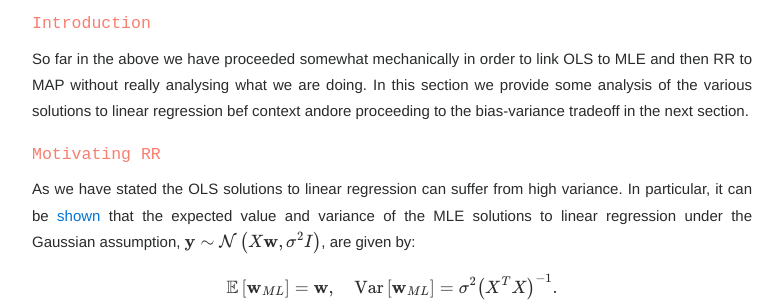
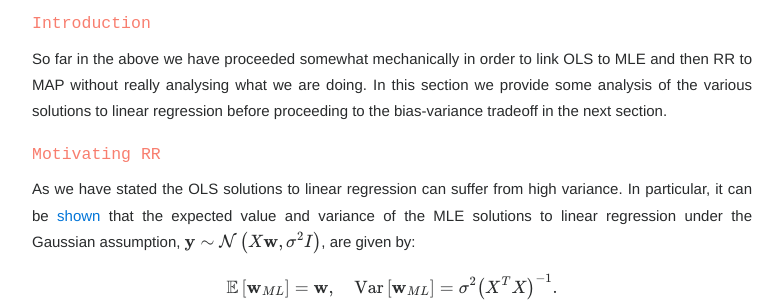
Before and after one commit to maw501/maw501.github.io, a Jekyll site: the page built from project_edx_ML/_posts/2018-10-10-columbiaX-ML-week1and2.md, in a window 1280 px wide and 900 px high, scrolled down 6562 px. Shown: the part 210-512 px from the top of the window, without its empty margins (248-1032 px from the left). Built offline with Jekyll 4.4.1, drawn with Linux system fonts in a browser that asks for light colours; nearby versions of some CDN libraries; some web fonts are replaced; formulas are drawn with MathJax 3; comment, search, counter and statistics services are not loaded; some of the changed text lies outside the part shown.

Commit message:
correcting typos

```diff
--- a/project_edx_ML/_posts/2018-10-10-columbiaX-ML-week1and2.md
+++ b/project_edx_ML/_posts/2018-10-10-columbiaX-ML-week1and2.md
@@ -271,7 +271,7 @@ The regularization term added in the ridge regression objective term is [sometim
 
 ##### Introduction
 
-So far in the above we have proceeded somewhat mechanically in order to link OLS to MLE and then RR to MAP without really analysing what we are doing. In this section we provide some analysis of the various solutions to linear regression bef context andore proceeding to the bias-variance tradeoff in the next section.
+So far in the above we have proceeded somewhat mechanically in order to link OLS to MLE and then RR to MAP without really analysing what we are doing. In this section we provide some analysis of the various solutions to linear regression before proceeding to the bias-variance tradeoff in the next section.
 
 ##### Motivating RR
 
```
Also changed, not shown: other parts of project_edx_ML/_posts/2018-10-10-columbiaX-ML-week1and2.md (+1 -1 lines).
